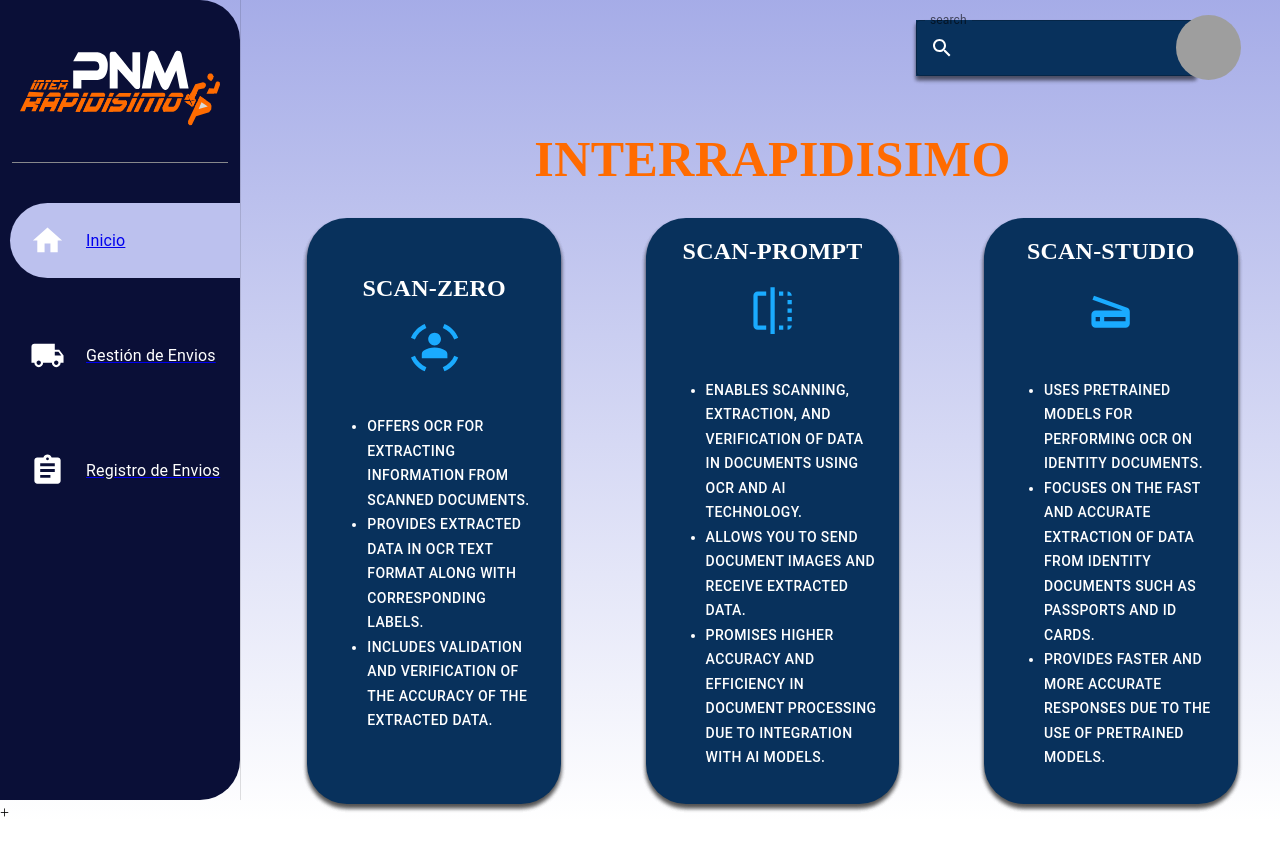
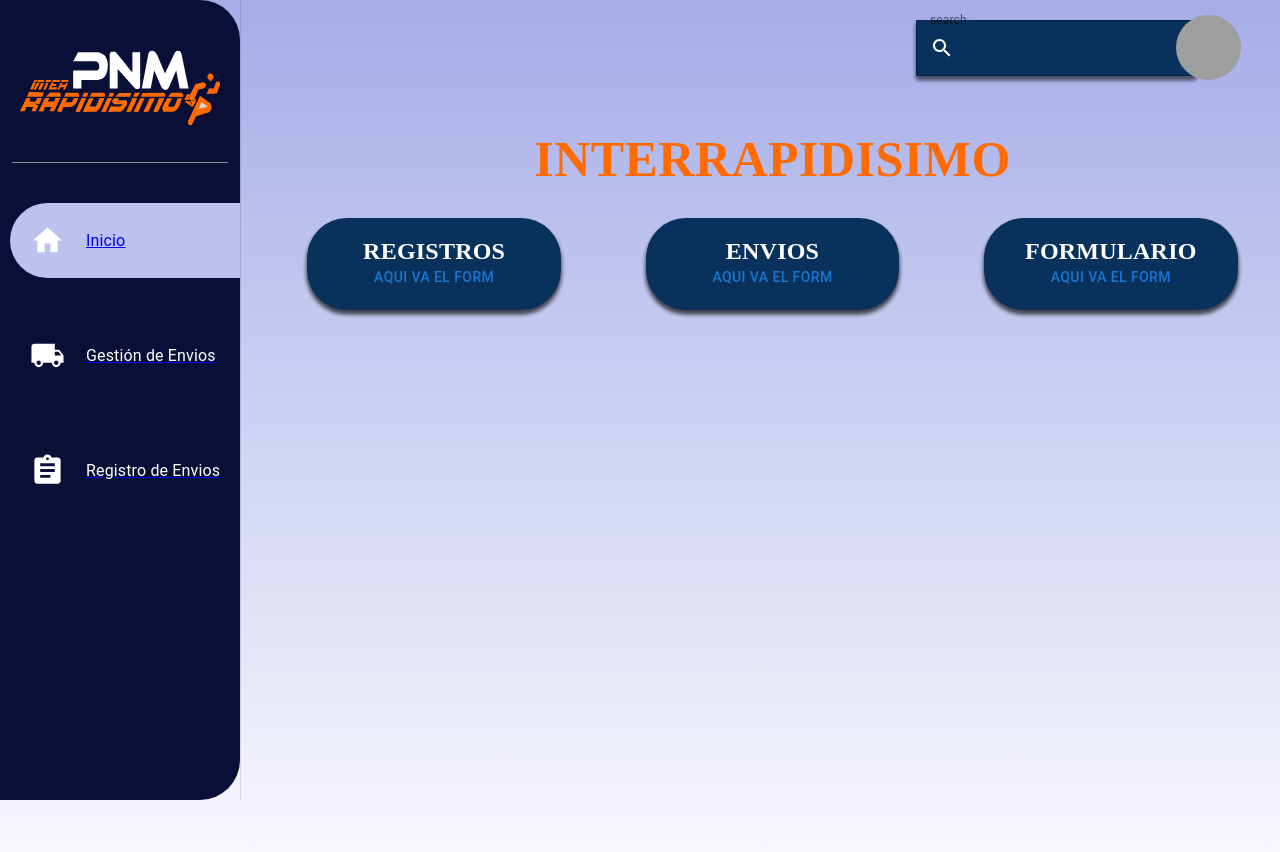
Before and after one commit to felipe0410/system_Delivery, a Next.js app: page / in a window 1280 px wide. Shown: the top 852 px of the page. Before the commit the page ends 822 px from the top, so only its background shows below. Built offline with nearby package versions, Linux system fonts and the light colour scheme; grey boxes are pictures that could not be loaded.

Commit message:
background

```diff
--- a/src/app/layout.tsx
+++ b/src/app/layout.tsx
@@ -24,6 +24,7 @@
           margin: "0",
           background:
             "linear-gradient(180deg, #5C68D4 0%, rgba(92, 104, 212, 0.55) 0%, rgba(92, 104, 212, 0.00) 100%)",
+          height: "100vh",
         }}
       >
         <Box
--- a/src/app/page.tsx
+++ b/src/app/page.tsx
@@ -19,52 +19,40 @@
 
   const typeScan = [
     {
-      name: "SCAN-ZERO",
+      name: "Registros",
       icon: (
         <SensorOccupiedIcon
           sx={{ fontSize: { xs: "15vw", sm: "4vw" }, color: "#1aabff" }}
         />
       ),
       pacth: "/scan-zero",
-      description: [
-        "Offers OCR for extracting information from scanned documents.",
-        "Provides extracted data in OCR text format along with corresponding labels.",
-        "Includes validation and verification of the accuracy of the extracted data.",
-      ],
+      description: "Aqui va el form",
       endPoint: "https://api.verifik.co/v2/ocr/scan-zero",
       open: openZero,
       setOpen: setOpenZero,
     },
     {
-      name: "SCAN-PROMPT",
+      name: "Envios",
       icon: (
         <FlipIcon
           sx={{ fontSize: { xs: "15vw", sm: "4vw" }, color: "#1aabff" }}
         />
       ),
       pacth: "/scan-prompt",
-      description: [
-        "Enables scanning, extraction, and verification of data in documents using OCR and AI technology.",
-        "Allows you to send document images and receive extracted data.",
-        "Promises higher accuracy and efficiency in document processing due to integration with AI models.",
-      ],
+      description: "Aqui va el form",
       endPoint: "https://api.verifik.co/v2/ocr/scan-prompt",
       open: openPrompt,
       setOpen: setOpenPrompt,
     },
     {
-      name: "SCAN-STUDIO",
+      name: "Formulario",
       icon: (
         <ScannerIcon
           sx={{ fontSize: { xs: "15vw", sm: "4vw" }, color: "#1aabff" }}
         />
       ),
       pacth: "/scan-studio",
-      description: [
-        "Uses pretrained models for performing OCR on identity documents.",
-        "Focuses on the fast and accurate extraction of data from identity documents such as passports and ID cards.",
-        "Provides faster and more accurate responses due to the use of pretrained models.",
-      ],
+      description: "Aqui va el form",
       endPoint: "https://api.verifik.co/v2/ocr/scan-studio",
       open: openStudio,
       setOpen: setOpenStudio,
@@ -124,22 +112,7 @@
                     >
                       {button.name}
                     </Typography>
-                    <Box
-                      sx={{
-                        padding: { xs: "12px", sm: "20px" },
-                      }}
-                    >
-                      {button.icon}
-                    </Box>
-                    <Box>
-                      {
-                        <ul style={{ color: "#FFF", textAlign: "left" }}>
-                          {button.description.map((element, i) => (
-                            <li key={i}>{element}</li>
-                          ))}
-                        </ul>
-                      }
-                    </Box>
+                    <Box>{button.description}</Box>
                   </Box>
                 }
               </Button>
```
